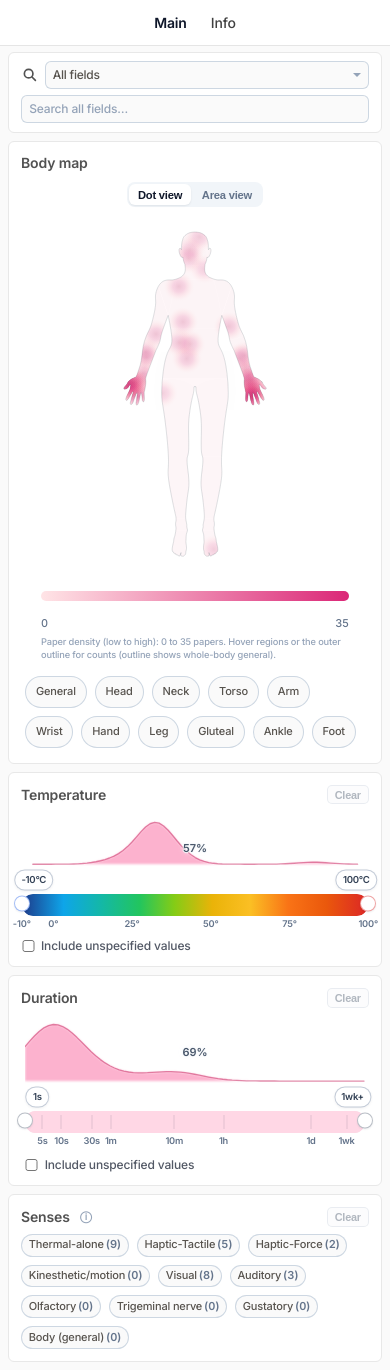
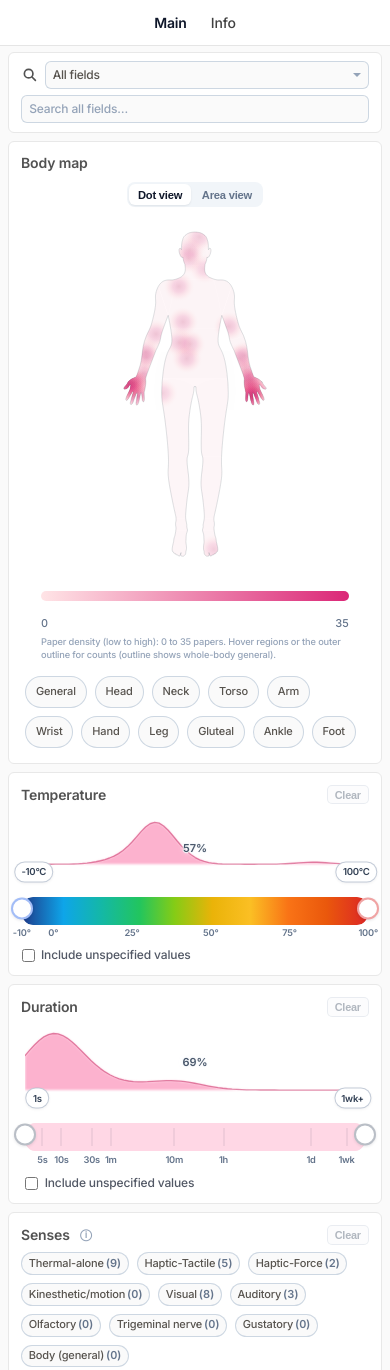
Before and after one commit to sandyleedev/thermal-interaction-web, a React (Vite) app in the folder frontend/: page / in a window 390 px wide. Shown: the top 1370 px of the page. Built offline with nearby package versions, Linux system fonts and the light colour scheme; the HTML template or start-up script is replaced by a standard one.

Commit message:
fix(frontend): enlarge mobile range slider thumb touch targets

```diff
--- a/frontend/src/pages/LandingPage.css
+++ b/frontend/src/pages/LandingPage.css
@@ -2183,6 +2183,76 @@ body.is-range-slider-dragging {
   overscroll-behavior: none;
 }
 
+/* Mobile: ~44px touch target; visible knob stays smaller via ::after */
+@media (max-width: 767px) {
+  .temperature-slider-row,
+  .duration-slider-row {
+    padding-top: 1.35rem;
+  }
+
+  .landing-temperature-panel .temperature-slider-track {
+    height: 28px !important;
+  }
+
+  .landing-duration-panel .duration-slider-track {
+    min-height: 28px !important;
+  }
+
+  .temperature-slider-row
+    .range-slider-thumb-stack--horizontal
+    > .temperature-slider-handle,
+  .duration-slider-row
+    .range-slider-thumb-stack--horizontal
+    > .temperature-slider-handle {
+    position: relative;
+    width: 2.75rem;
+    height: 2.75rem;
+    background: transparent;
+    border: none;
+    box-shadow: none;
+  }
+
+  .temperature-slider-row
+    .range-slider-thumb-stack--horizontal
+    > .temperature-slider-handle::after,
+  .duration-slider-row
+    .range-slider-thumb-stack--horizontal
+    > .temperature-slider-handle::after {
+    content: "";
+    position: absolute;
+    left: 50%;
+    top: 50%;
+    width: 1.375rem;
+    height: 1.375rem;
+    border-radius: 50%;
+    background: #ffffff;
+    box-shadow: 0 1px 3px rgba(15, 23, 42, 0.1);
+    transform: translate(-50%, -50%);
+    pointer-events: none;
+  }
+
+  .temperature-slider-row
+    .range-slider-thumb-stack--horizontal
+    > .temperature-slider-handle-low::after {
+    border: 2px solid rgba(37, 99, 235, 0.42);
+  }
+
+  .temperature-slider-row
+    .range-slider-thumb-stack--horizontal
+    > .temperature-slider-handle-high::after {
+    border: 2px solid rgba(220, 38, 38, 0.42);
+  }
+
+  .duration-slider-row
+    .range-slider-thumb-stack--horizontal
+    > .duration-slider-handle--neutral.temperature-slider-handle-low::after,
+  .duration-slider-row
+    .range-slider-thumb-stack--horizontal
+    > .duration-slider-handle--neutral.temperature-slider-handle-high::after {
+    border: 2px solid rgba(71, 85, 105, 0.38);
+  }
+}
+
 .temperature-slider-row .range-slider-value-pill {
   bottom: calc(100% + 4px);
 }
```
